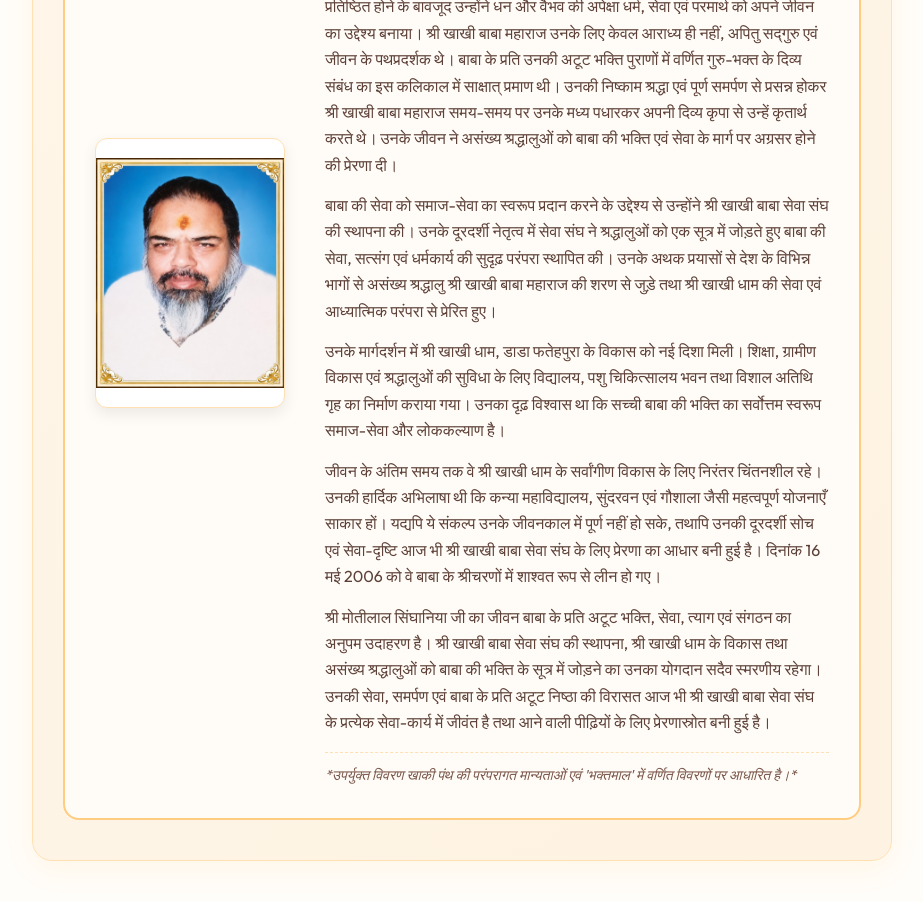
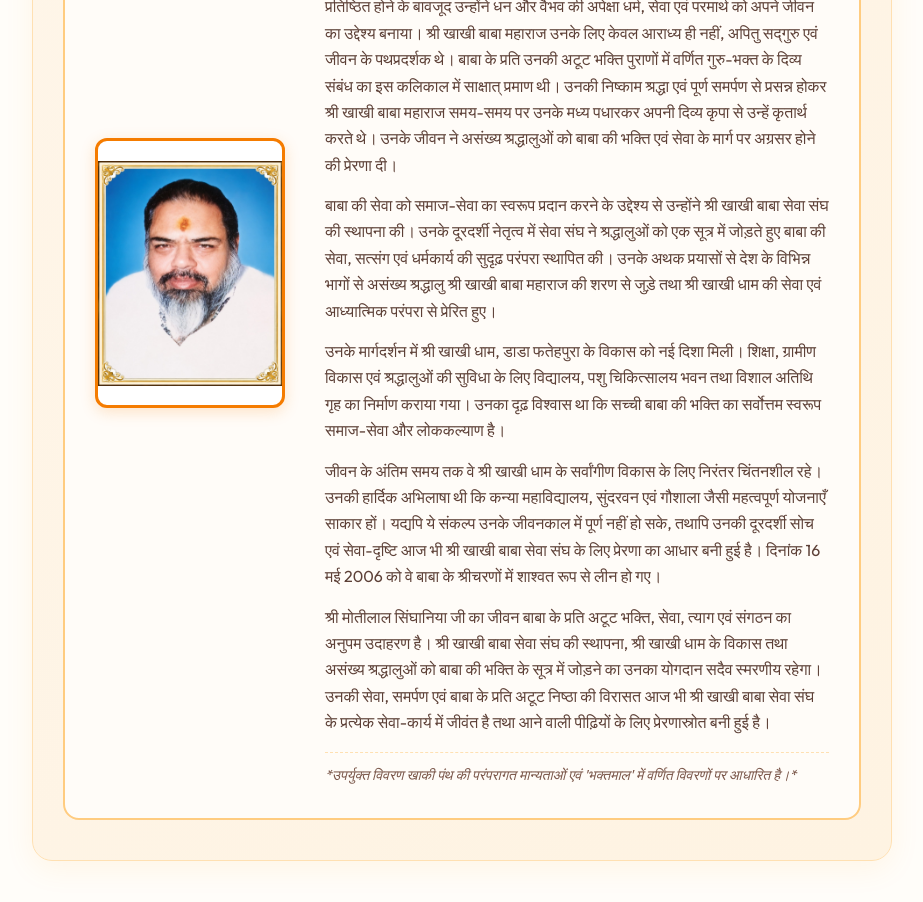
Before and after one commit to agarwalgarv67-lang/SriKhakhiBabaSevaSangh, a React (Vite) app: page /about in a window 1280 px wide. Shown: the part 5560-6462 px from the top of the page, without its empty margins (178-1101 px from the left). Built offline with nearby package versions, Linux system fonts and the light colour scheme; a web font is replaced by a local one.

Commit message:
Update inside image border color for Bhaktratna Shri Motilal Singhania Ji card

```diff
--- a/src/App.css
+++ b/src/App.css
@@ -2050,6 +2050,11 @@ body{
   box-shadow: 0 6px 20px rgba(245, 124, 0, 0.08);
 }
 
+.lineage-card-trustee .lineage-img-wrapper.rect-poster {
+  border: 3.5px solid #f57c00;
+  box-shadow: 0 4px 15px rgba(245, 124, 0, 0.2);
+}
+
 .lineage-footnote {
   font-size: 14px;
   color: #795548;
```
